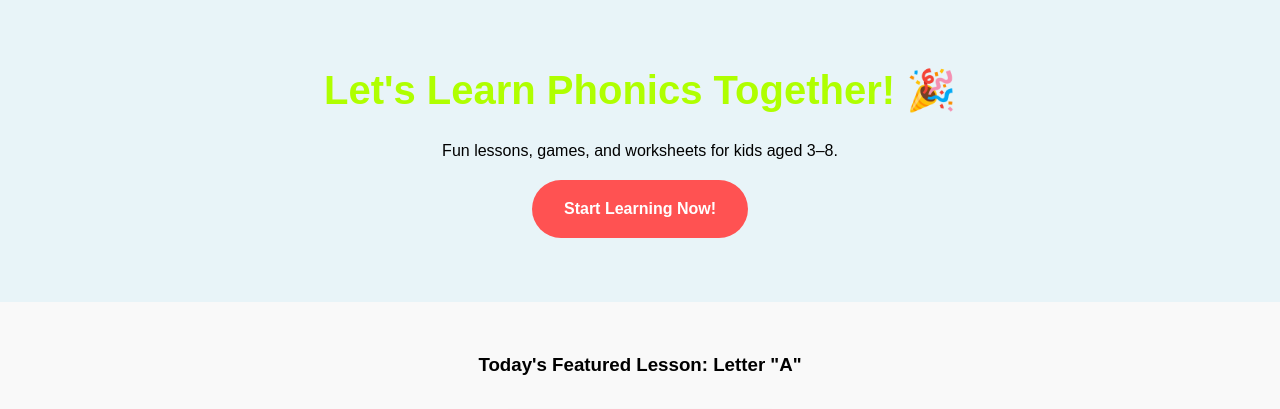
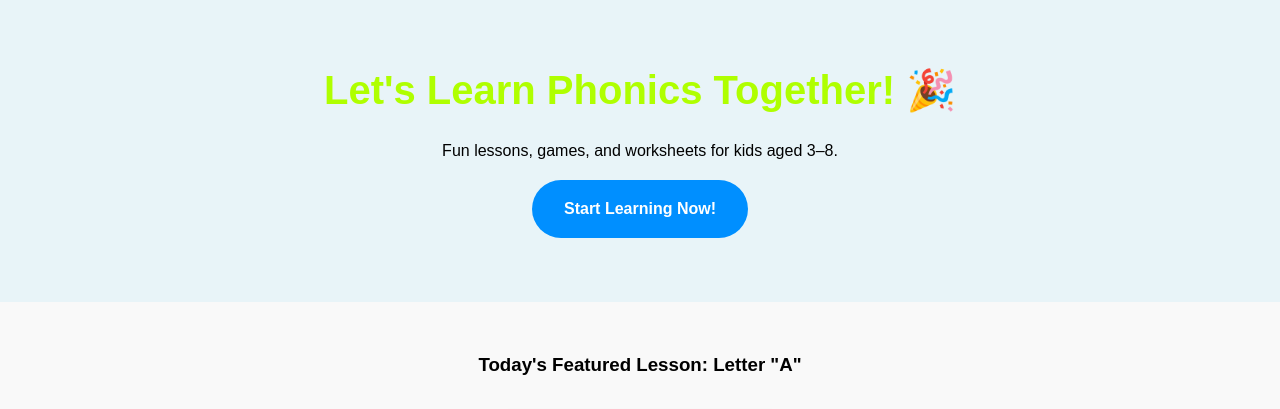
Before and after one commit to MICKNICK911/phonics-play, a plain HTML site: page index.html in a window 1280 px wide. In both pictures the pointer is over the link "Start Learning Now!". Shown: the part 156-565 px from the top of the page. Drawn offline with Linux system fonts and the light colour scheme.

Commit message:
update color

```diff
--- a/css/style.css
+++ b/css/style.css
@@ -74,7 +74,7 @@ body {
 }
 
 .cta-button:hover {
-    background: #FF5252;
+    background: #008FFF;
 }
 
 /* Featured Lessons */
```
